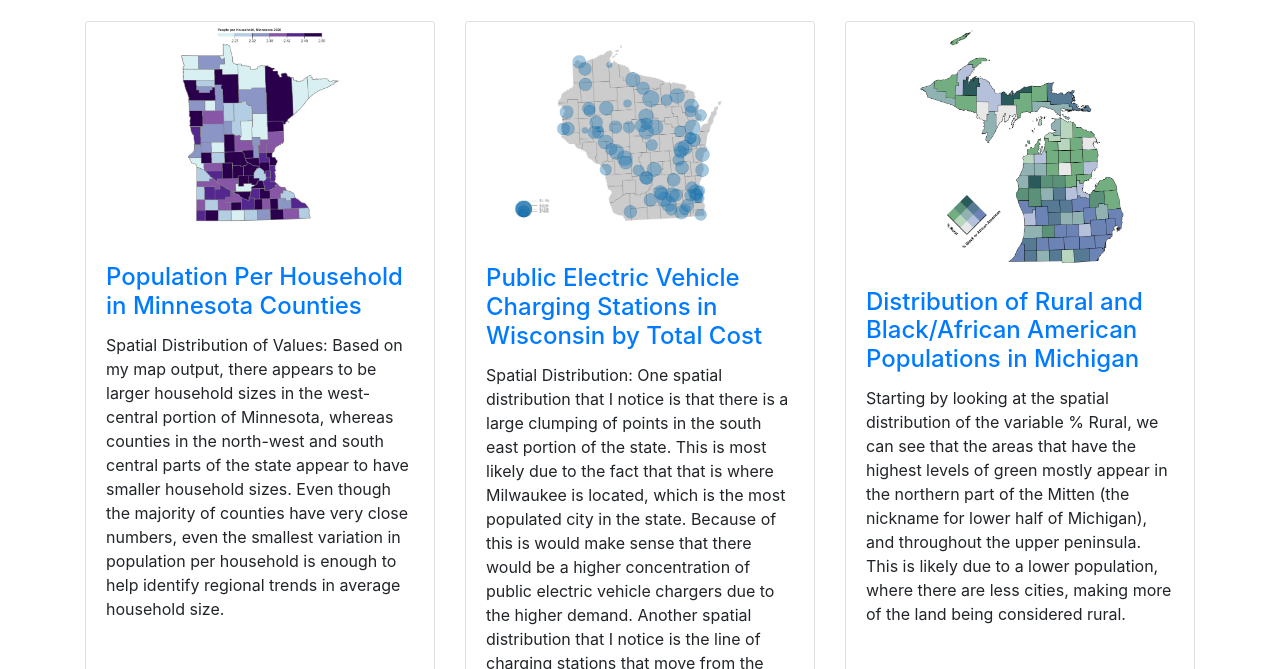
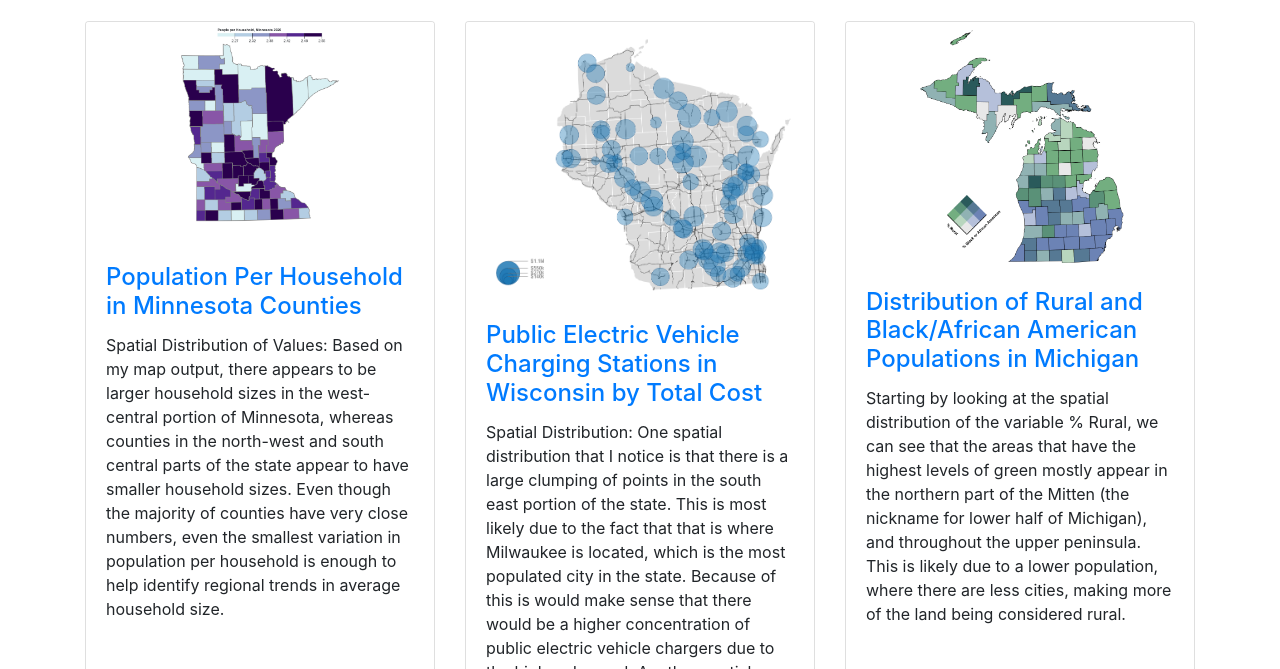
Before and after one commit to geog3540/enkaufman, a website: page index.html in a window 1280 px wide. Shown: the part 131-800 px from the top of the page. Drawn offline with nearby package versions, Linux system fonts and the light colour scheme.

Commit message:
Update index.html

```diff
--- a/index.html
+++ b/index.html
@@ -70,7 +70,7 @@
         </div>
         <div class="col-lg-4 col-sm-6 portfolio-item">
           <div class="card h-100">
-            <a href="https://observablehq.com/d/08a4e3df4c393a42"><img class="card-img-top" src="Images/proportionalSymbols.png" alt=""></a>
+            <a href="https://observablehq.com/d/08a4e3df4c393a42"><img class="card-img-top" src="Images/Screenshot 2026-05-10 123548.png" alt=""></a>
             <div class="card-body">
               <h4 class="card-title">
                 <a href="https://observablehq.com/d/08a4e3df4c393a42">Public Electric Vehicle Charging Stations in Wisconsin by Total Cost</a>
```
